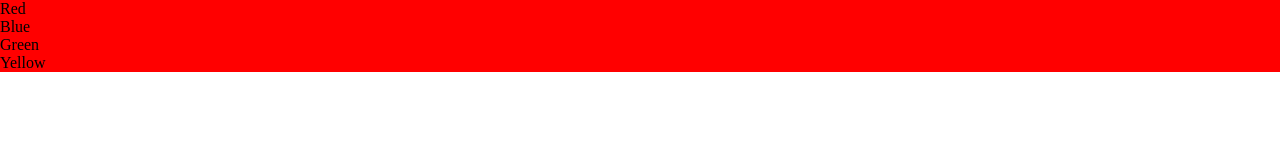
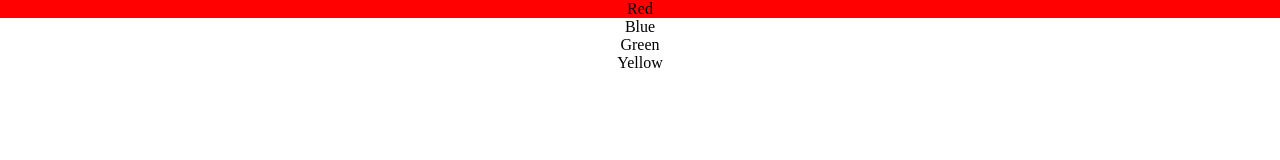
Before and after one commit to sedwards19/p2-edwards_sydney, a website: page index.html in a window 1280 px wide. Both pictures are taken after a click on the element "Red". Drawn offline with nearby package versions, Linux system fonts and the light colour scheme.

Commit message:
Update all files

```diff
--- a/index.html
+++ b/index.html
@@ -8,23 +8,33 @@
 </head>
 
 	<body>
-		<section class="black">
+
+		<div>
+			<section>
         		<p>Red</p>
    		 	</section>
+   		 </div>
 
-   		 <section class="black">
+   		 <div>
+   		 	<section>
         		<p>Blue</p>
    		 	</section>
+   		</div>
 
-   		 <section class="black">
+
+   		 <div>
+   		 	<section>
         		<p>Green</p>
    		 	</section>
+   		 </div>
 
-   		 <section class="black">
+   		<div>
+   			<section>
         		<p>Yellow</p>
    		 	</section>
+   		 </div>
 
-    <script src="https://ajax.googleapis.com/ajax/libs/jquery/3.3.1/jquery.min.js"></script>
+    <!--<script src="https://ajax.googleapis.com/ajax/libs/jquery/3.3.1/jquery.min.js"></script>-->
     <script src="lib/main.js"></script>
 	</body>
 
--- a/lib/main.js
+++ b/lib/main.js
@@ -1,5 +1,6 @@
 'use strict';
 
+//Ask users to choose color &
 var sectionButtons = document.querySelectorAll('section');
 var section = document.querySelector('p');
 
@@ -7,14 +8,14 @@ function wrapper() {
   var _this = this;
 
   var changColor = function changColor() {
-    section.classList.toggle('black');
+    section.classList.toggle('red');
   };
 
   var loopThrough = function loopThrough() {
     var thisButtonText = _this.childNodes[0].nodeValue;
     var thisButtonLength = thisButtonText.length;
 
-    for (var i = 0; i < thisButtonLength * 2; i++) {
+    for (var i = 0; i < thisButtonLength; i++) {
       setTimeout(function () {
         changColor();
       }, i * 1000);
--- a/main.css
+++ b/main.css
@@ -1,7 +1,15 @@
 * {
 	margin: 0;
 }
-.black {
+div {
+	text-align: center;
+	background-color: white;
+
+}
+.red {
+	transition: all 1s;
 	background-color: red;
-	transition: all 1s;
 }
+.column1 {
+	width: 50%;
+}
--- a/src/main.js
+++ b/src/main.js
@@ -1,17 +1,18 @@
+//Ask users to choose color &
 const sectionButtons = document.querySelectorAll('section');
 const section = document.querySelector('p');
 
 function wrapper() {
 
   const changColor = () => {
-  	section.classList.toggle('black');
+  	section.classList.toggle('red');
   };
 
   const loopThrough = () => {
   	let thisButtonText = this.childNodes[0].nodeValue;
   	let thisButtonLength = thisButtonText.length;
 
-    for (let i = 0; i < thisButtonLength * 2; i++) {
+    for (let i = 0; i < thisButtonLength; i++) {
     	setTimeout(function() {
     		changColor();
     	} , i * 1000);
```
Lines whose indentation alone changed are shown as unchanged.
